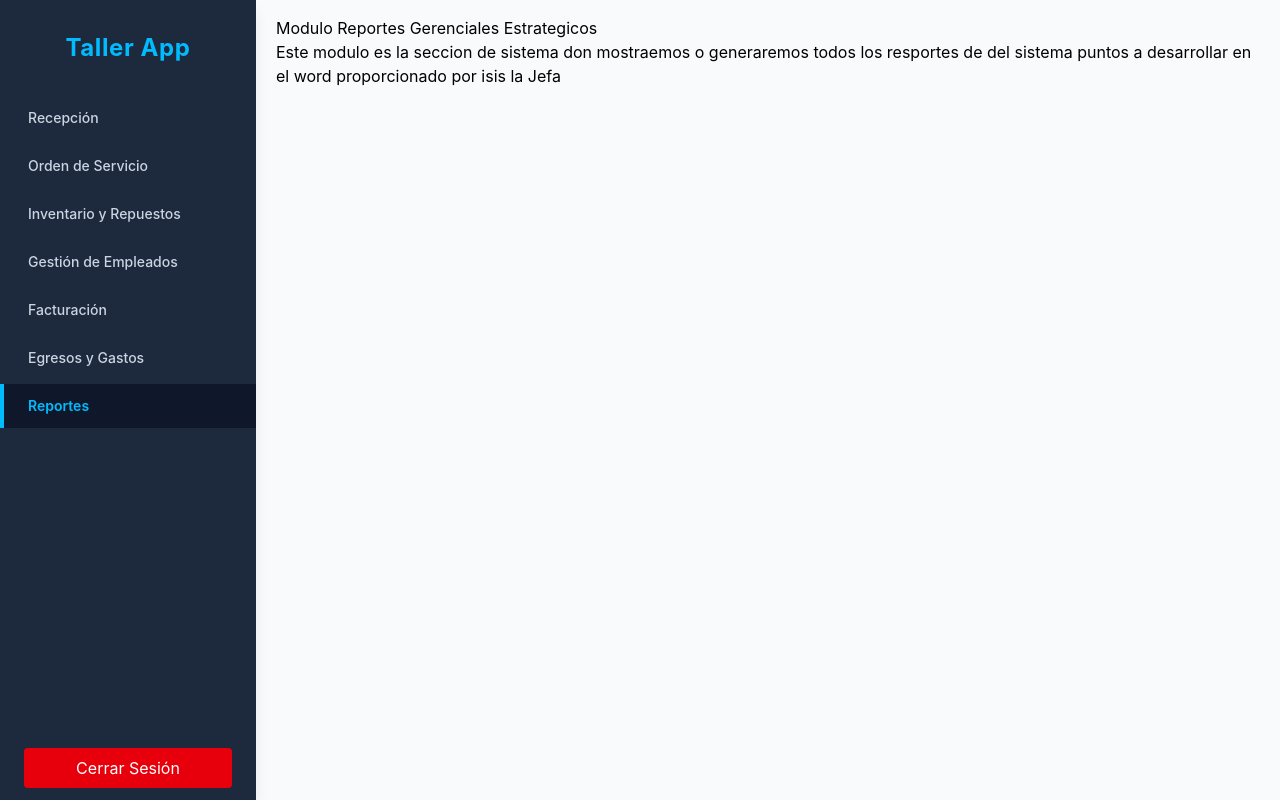
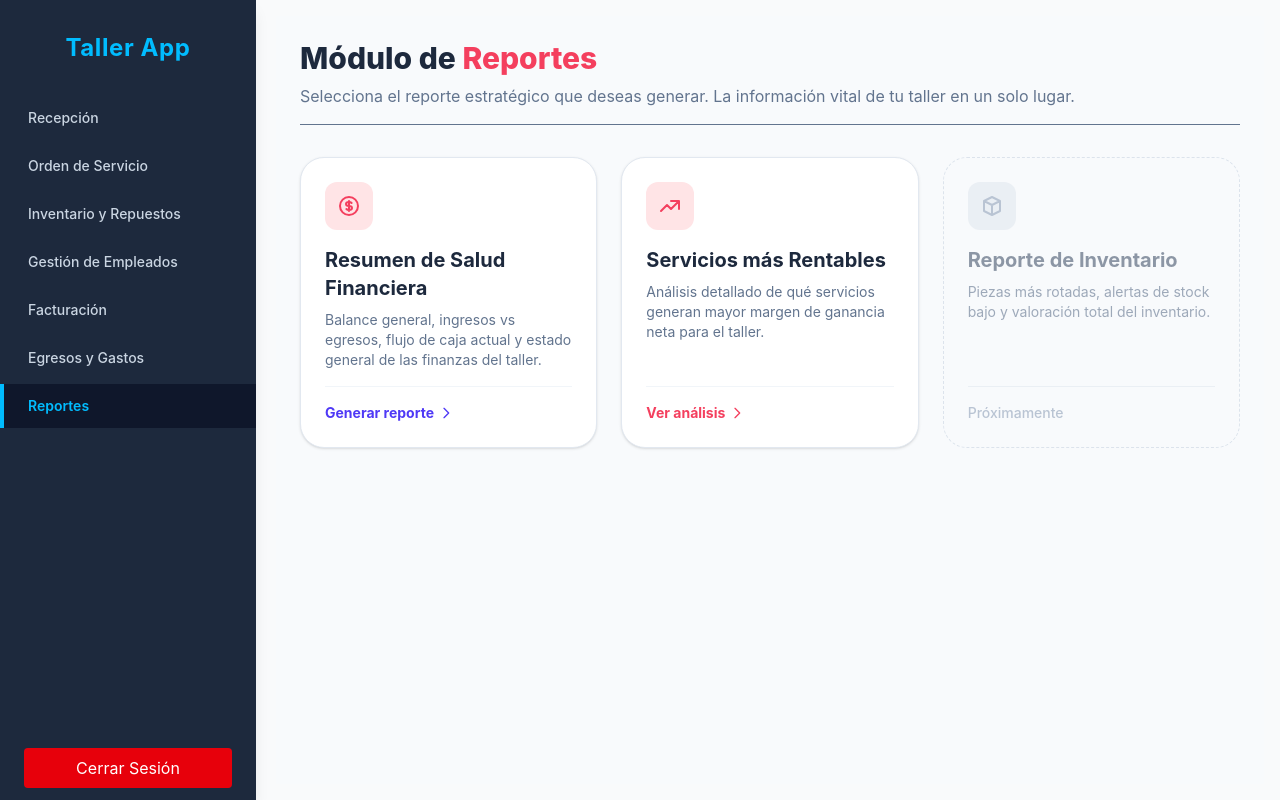
Before and after one commit to Iverson-Vargas/Frontend-Taller-Mecanico, a React (Vite) app: page /panel/Reportes in a window 1280 px wide. Built offline with nearby package versions, Linux system fonts and the light colour scheme; sample sign-in values are in the browser's storage.

Commit message:
style: diseño de tarjetas en modulo reportes

```diff
--- a/src/pages/Reportes.jsx
+++ b/src/pages/Reportes.jsx
@@ -1,10 +1,72 @@
 import { Link } from 'react-router-dom';
 
 export const Reportes = () => {
-    return(
-        <>
-            <h1>Modulo Reportes Gerenciales Estrategicos</h1>
-            <p>Este modulo es la seccion de sistema don mostraemos o generaremos todos los resportes de del sistema puntos a desarrollar en el word proporcionado por isis la Jefa</p>
-        </>
-    )
-}
+    return (
+        <div className="p-6 bg-slate-50 min-h-[calc(100vh-2rem)] font-sans">
+            <div className="max-w-7xl mx-auto">
+                <h1 className="text-3xl font-extrabold text-slate-800 mb-2">
+                    Módulo de <span className="text-[#F43F5E]">Reportes</span>
+                </h1>
+                <p className="text-slate-500 mb-8 border-b pb-4">
+                    Selecciona el reporte estratégico que deseas generar. La información vital de tu taller en un solo lugar.
+                </p>
+
+                <div className="grid grid-cols-1 md:grid-cols-2 lg:grid-cols-3 gap-6">
+                    {/* Card Resumen Financiero */}
+                    <Link to="/panel/Resumen-Financiero" className="group flex flex-col bg-white rounded-3xl p-6 shadow-sm hover:shadow-xl border border-slate-200 transition-all duration-300 ease-in-out hover:-translate-y-1">
+                        <div className="w-12 h-12 bg-rose-100 text-[#F43F5E] rounded-xl flex items-center justify-center mb-4 group-hover:scale-110 transition-transform duration-300">
+                            <svg className="w-6 h-6" fill="none" stroke="currentColor" viewBox="0 0 24 24">
+                                <path strokeLinecap="round" strokeLinejoin="round" strokeWidth="2" d="M12 8c-1.657 0-3 .895-3 2s1.343 2 3 2 3 .895 3 2-1.343 2-3 2m0-8c1.11 0 2.08.402 2.599 1M12 8V7m0 1v8m0 0v1m0-1c-1.11 0-2.08-.402-2.599-1M21 12a9 9 0 11-18 0 9 9 0 0118 0z"></path>
+                            </svg>
+                        </div>
+                        <h2 className="text-xl font-bold text-slate-800 mb-2 group-hover:text-[#F43F5E] transition-colors">Resumen de Salud Financiera</h2>
+                        <p className="text-sm text-slate-500 flex-grow">
+                            Balance general, ingresos vs egresos, flujo de caja actual y estado general de las finanzas del taller.
+                        </p>
+                        <div className="mt-4 pt-4 border-t border-slate-100 flex items-center text-sm font-bold text-indigo-600">
+                            Generar reporte
+                            <svg className="w-4 h-4 ml-1 group-hover:ml-2 transition-all" fill="none" stroke="currentColor" viewBox="0 0 24 24">
+                                <path strokeLinecap="round" strokeLinejoin="round" strokeWidth="2" d="M9 5l7 7-7 7"></path>
+                            </svg>
+                        </div>
+                    </Link>
+
+                    {/* Card Servicios más Rentables - AHORA CON PALETA FUCSIA */}
+                    <Link to="/panel/servicios-rentables" className="group flex flex-col bg-white rounded-3xl p-6 shadow-sm hover:shadow-xl border border-slate-200 transition-all duration-300 ease-in-out hover:-translate-y-1">
+                        <div className="w-12 h-12 bg-rose-100 text-[#F43F5E] rounded-xl flex items-center justify-center mb-4 group-hover:scale-110 transition-transform duration-300">
+                            <svg className="w-6 h-6" fill="none" stroke="currentColor" viewBox="0 0 24 24">
+                                <path strokeLinecap="round" strokeLinejoin="round" strokeWidth="2" d="M13 7h8m0 0v8m0-8l-8 8-4-4-6 6"></path>
+                            </svg>
+                        </div>
+                        <h2 className="text-xl font-bold text-slate-800 mb-2 group-hover:text-[#F43F5E] transition-colors">Servicios más Rentables</h2>
+                        <p className="text-sm text-slate-500 flex-grow">
+                            Análisis detallado de qué servicios generan mayor margen de ganancia neta para el taller.
+                        </p>
+                        <div className="mt-4 pt-4 border-t border-slate-100 flex items-center text-sm font-bold text-[#F43F5E]">
+                            Ver análisis
+                            <svg className="w-4 h-4 ml-1 group-hover:ml-2 transition-all" fill="none" stroke="currentColor" viewBox="0 0 24 24">
+                                <path strokeLinecap="round" strokeLinejoin="round" strokeWidth="2" d="M9 5l7 7-7 7"></path>
+                            </svg>
+                        </div>
+                    </Link>
+
+                    {/* Reporte de Inventario (Mockup) */}
+                    <div className="flex flex-col bg-slate-50 rounded-3xl p-6 border border-dashed border-slate-300 opacity-60">
+                        <div className="w-12 h-12 bg-slate-200 text-slate-400 rounded-xl flex items-center justify-center mb-4">
+                            <svg className="w-6 h-6" fill="none" stroke="currentColor" viewBox="0 0 24 24">
+                                <path strokeLinecap="round" strokeLinejoin="round" strokeWidth="2" d="M20 7l-8-4-8 4m16 0l-8 4m8-4v10l-8 4m0-10L4 7m8 4v10M4 7v10l8 4"></path>
+                            </svg>
+                        </div>
+                        <h2 className="text-xl font-bold text-slate-600 mb-2">Reporte de Inventario</h2>
+                        <p className="text-sm text-slate-500 flex-grow">
+                            Piezas más rotadas, alertas de stock bajo y valoración total del inventario.
+                        </p>
+                        <div className="mt-4 pt-4 border-t border-slate-200 flex items-center text-sm font-medium text-slate-400">
+                            Próximamente
+                        </div>
+                    </div>
+                </div>
+            </div>
+        </div>
+    );
+};
```
